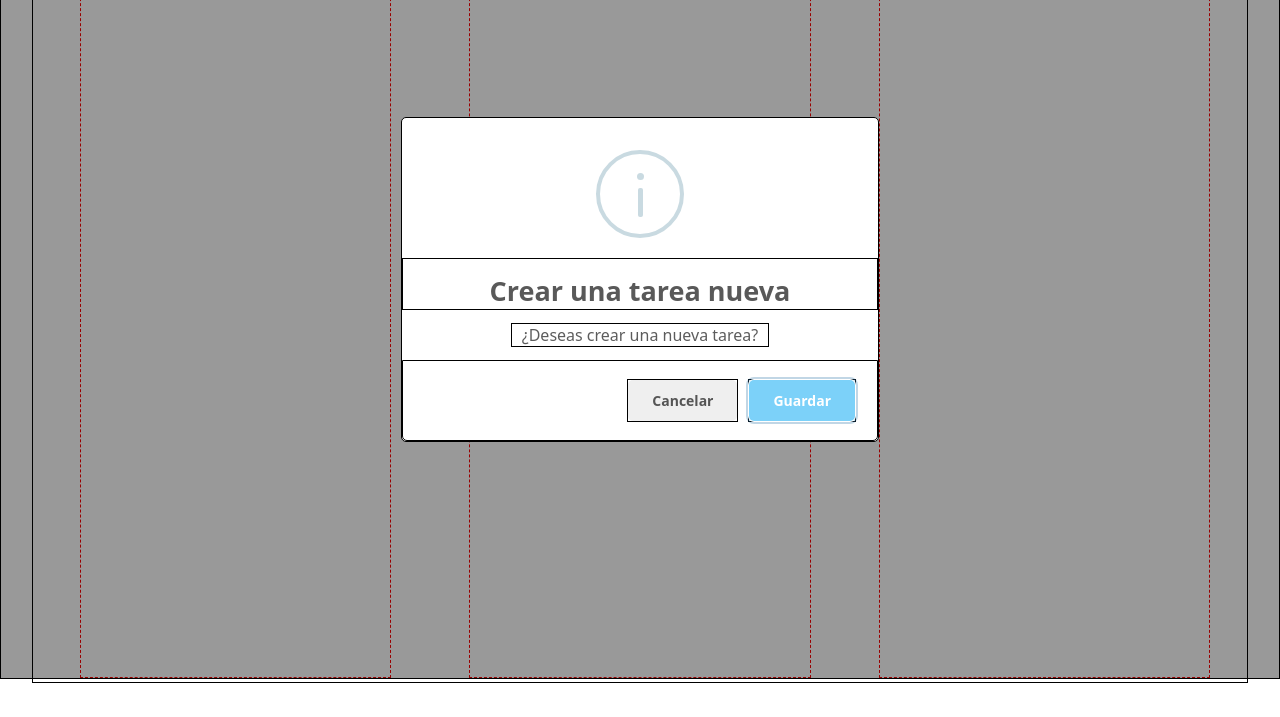
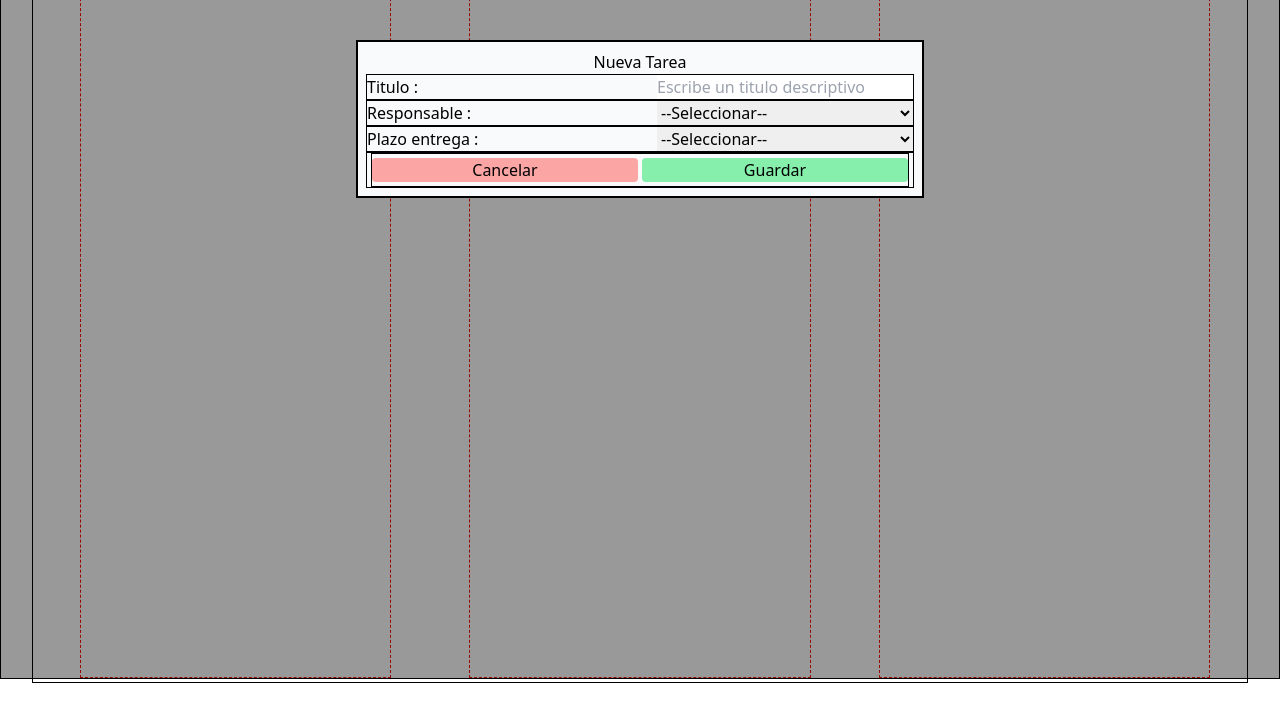
Before and after one commit to OMDfcoronado/M3U2TrelloAppFredyCoronado, a plain HTML site: page index.html in a window 1280 px wide. Both pictures are taken after a click on the button "Crea una nueva tarea". Shown: the part 121-838 px from the top of the page. Drawn offline with nearby package versions, Linux system fonts and the light colour scheme.

Commit message:
add function on modal

```diff
--- a/index.html
+++ b/index.html
@@ -52,8 +52,8 @@
     <!-- Fin de Canva -->
 
     <!-- Modal -->
-    <div class="falseBackground">
-        <aside id="modalNewTask" class="container mx-auto my-40  w-2/3 ">
+    <div class="falseBackground" id="modalNewTask" >
+        <aside class="container mx-auto my-40  w-2/3 ">
             <div class="container mx-auto w-2/3 bg-slate-50" >
                 <div class="form-container mx-auto px-2 py-2">
                     <h2 class="text-center">Nueva Tarea</h2>
--- a/script.js
+++ b/script.js
@@ -2,31 +2,21 @@
 (() => {
 
     const buttonCreate = document.getElementById("createTask");
+    const buttonCancel = document.getElementById("btnCancelNewTask");
+    const modal = document.getElementById("modalNewTask");
     const showModal = () => {
-        swal({
-            title: "Crear una tarea nueva",
-            text: "¿Deseas crear una nueva tarea?",
-            icon: "info",
-            closeModal: true,
-            buttons: ['Cancelar', 'Guardar'],
-            cancel: {
-                text: "Cancelar",
-                value: null,
-                visible: false,
-                className: "",
-                closeModal: true,
-            },
-            confirm: {
-                text: "Guardar",
-                value: true,
-                visible: true,
-                className: "",
-                closeModal: true
+        modal.style.display = "block"
+    }
+    const closeModal = () => {
+        window.onclick = function (event) {
+            if (event.target == modal || event.target == buttonCancel) {
+                modal.style.display = "none";
             }
-        })
+        }
     }
-
+    closeModal()
     buttonCreate.addEventListener('click', showModal, false);
+    buttonCancel.addEventListener('click', closeModal, false);
 
 })();
 //swal("Hola mundo")
```
